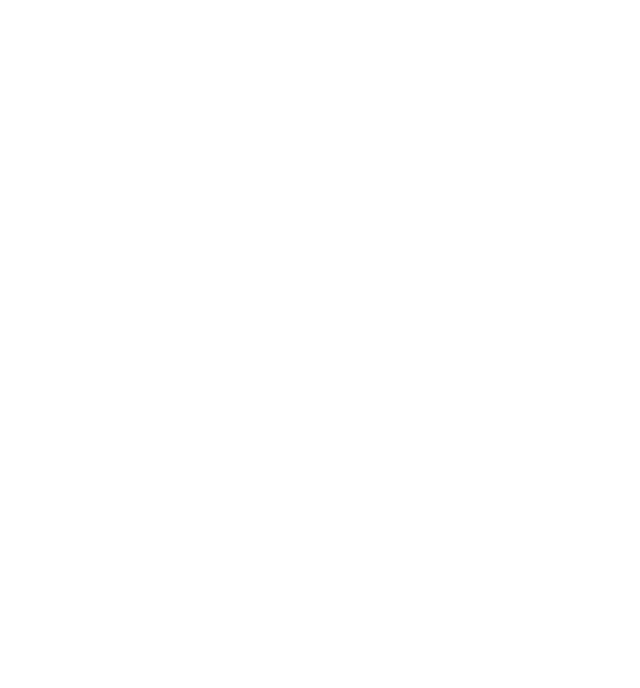
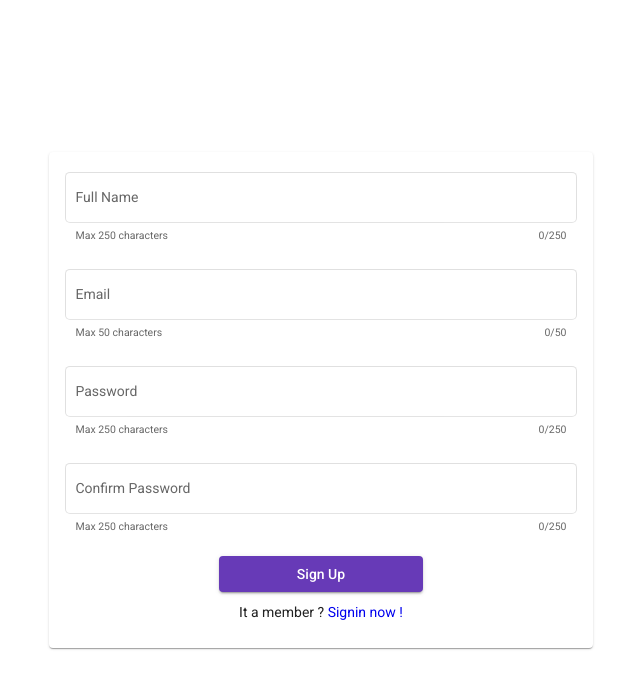
Before and after one commit to trinhnam12345z/Q-A-Site-Angular, an Angular app: page /signup in a window 1280 px wide. Before the commit this address led to /. Shown: the top 688 px of the page, without its empty margins (319-959 px from the left). Built offline with nearby package versions, Linux system fonts and the light colour scheme.

Commit message:
UI Sign In - Sign Up

```diff
--- a/src/app/app.module.ts
+++ b/src/app/app.module.ts
@@ -11,6 +11,8 @@
 import { FormsModule } from '@angular/forms';
 import { QuestionDetailComponent } from './question-detail/question-detail.component';
 import { FilterPipe } from './filter.pipe';
+import { SigninComponent } from './signin/signin.component';
+import { SignupComponent } from './signup/signup.component';
 
 @NgModule({
   declarations: [
@@ -19,6 +21,8 @@
     CreateQuestionComponent,
     QuestionDetailComponent,
     FilterPipe,
+    SigninComponent,
+    SignupComponent,
   ],
   imports: [
     BrowserModule,
--- a/src/app/qa.service.ts
+++ b/src/app/qa.service.ts
@@ -10,7 +10,8 @@
 export class QaService {
 
   private questionsUrl = 'http://localhost:3000/questions';  // URL to web api
-  private answerUrl = 'http://localhost:3000/answers'
+  private answerUrl = 'http://localhost:3000/answers';
+  private userUrl = 'http://localhost:3000/users';
 
   httpOptions = {
     headers: new HttpHeaders({ 'Content-Type': 'application/json' })
--- /dev/null
+++ b/src/app/signin/signin.component.html
@@ -0,0 +1,22 @@
+<mat-card style="width: 40%; position: absolute;top: 40%;left: 50%;transform: translate(-50%, -50%);">
+    <div style="margin-bottom: 20px;">
+        <mat-form-field style="width: 100%;" hintLabel="Max 50 characters" appearance="outline">
+            <mat-label>Email</mat-label>
+            <input type="email" style="height: 15px;" matInput #input maxlength="150">
+            <mat-hint align="end">{{input.value?.length || 0}}/50</mat-hint>
+        </mat-form-field>
+    </div>
+    <div style="margin-bottom: 20px;">
+        <mat-form-field style="width: 100%;" hintLabel="Max 30 characters" appearance="outline">
+            <mat-label>Password</mat-label>
+            <input type="password" style="height: 15px;" matInput #inputs maxlength="300">
+            <mat-hint align="end">{{inputs.value?.length || 0}}/30</mat-hint>
+        </mat-form-field>
+    </div>
+    <div>
+        <button style="margin-right: 20px;display: block; margin-left: auto; margin-right: auto; width: 40%;" mat-raised-button color="primary">Sign In</button>
+    </div>
+    <div>
+        <p style="margin: 10px; text-align: center;">Not a member ? <a style="text-decoration:none;" routerLink="/signup" >Signup now !</a></p>
+    </div>
+</mat-card>
--- /dev/null
+++ b/src/app/signin/signin.component.ts
@@ -0,0 +1,15 @@
+import { Component, OnInit } from '@angular/core';
+
+@Component({
+  selector: 'app-signin',
+  templateUrl: './signin.component.html',
+  styleUrls: ['./signin.component.css']
+})
+export class SigninComponent implements OnInit {
+
+  constructor() { }
+
+  ngOnInit(): void {
+  }
+
+}
--- /dev/null
+++ b/src/app/signup/signup.component.html
@@ -0,0 +1,36 @@
+<mat-card style="width: 40%; position: absolute;top: 50%;left: 50%;transform: translate(-50%, -50%);">
+    <div style="margin-bottom: 20px;">
+        <mat-form-field style="width: 100%;" hintLabel="Max 250 characters" appearance="outline">
+            <mat-label>Full Name</mat-label>
+            <input type="email" style="height: 15px;" matInput #input maxlength="250">
+            <mat-hint align="end">{{input.value?.length || 0}}/250</mat-hint>
+        </mat-form-field>
+    </div>
+    <div style="margin-bottom: 20px;">
+        <mat-form-field style="width: 100%;" hintLabel="Max 50 characters" appearance="outline">
+            <mat-label>Email</mat-label>
+            <input type="email" style="height: 15px;" matInput #input maxlength="50">
+            <mat-hint align="end">{{input.value?.length || 0}}/50</mat-hint>
+        </mat-form-field>
+    </div>
+    <div style="margin-bottom: 20px;">
+        <mat-form-field style="width: 100%;" hintLabel="Max 250 characters" appearance="outline">
+            <mat-label>Password</mat-label>
+            <input type="password" style="height: 15px;" matInput #inputs maxlength="250">
+            <mat-hint align="end">{{inputs.value?.length || 0}}/250</mat-hint>
+        </mat-form-field>
+    </div>
+    <div style="margin-bottom: 20px;">
+        <mat-form-field style="width: 100%;" hintLabel="Max 250 characters" appearance="outline">
+            <mat-label>Confirm Password</mat-label>
+            <input type="password" style="height: 15px;" matInput #inputs maxlength="250">
+            <mat-hint align="end">{{inputs.value?.length || 0}}/250</mat-hint>
+        </mat-form-field>
+    </div>
+    <div>
+        <button style="margin-right: 20px;display: block; margin-left: auto; margin-right: auto; width: 40%;" mat-raised-button color="primary">Sign Up</button>
+    </div>
+    <div>
+        <p style="margin: 10px; text-align: center;">It a member ? <a style="text-decoration:none;" routerLink="/signin" >Signin now !</a></p>
+    </div>
+</mat-card>
--- /dev/null
+++ b/src/app/signup/signup.component.ts
@@ -0,0 +1,15 @@
+import { Component, OnInit } from '@angular/core';
+
+@Component({
+  selector: 'app-signup',
+  templateUrl: './signup.component.html',
+  styleUrls: ['./signup.component.css']
+})
+export class SignupComponent implements OnInit {
+
+  constructor() { }
+
+  ngOnInit(): void {
+  }
+
+}
```
Also changed, not shown: src/app/app-routing.module.ts (+6 -1 lines), src/app/signin/signin.component.css (added), src/app/signup/signup.component.css (added).
